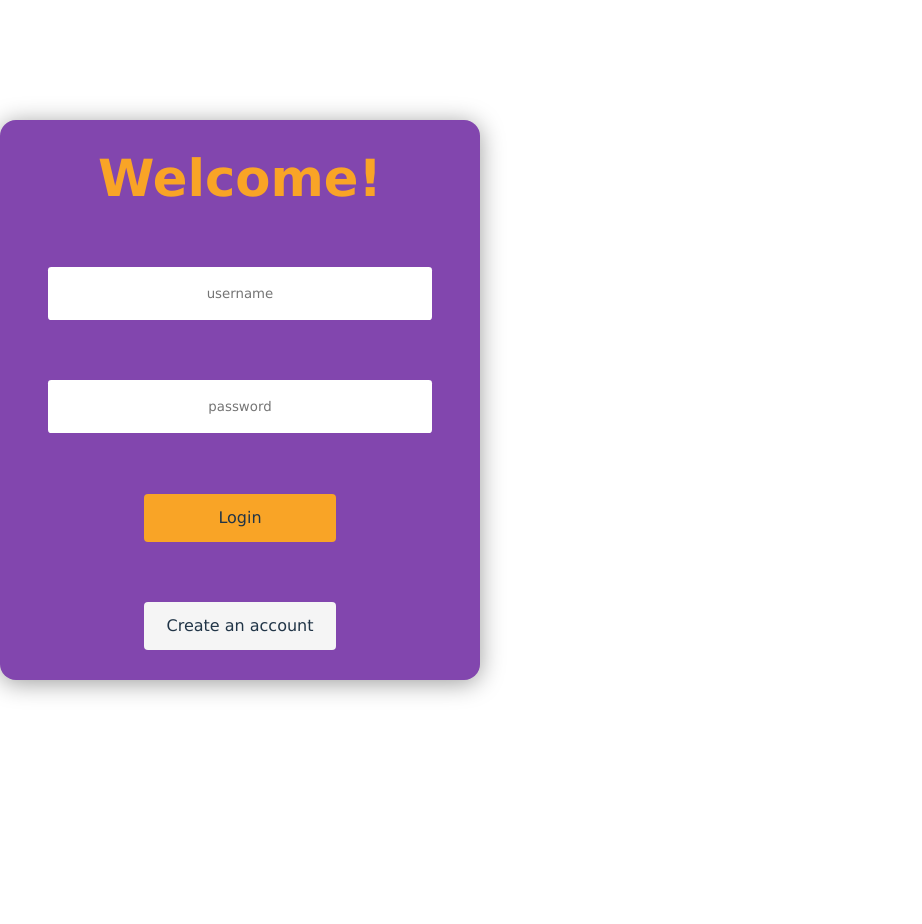
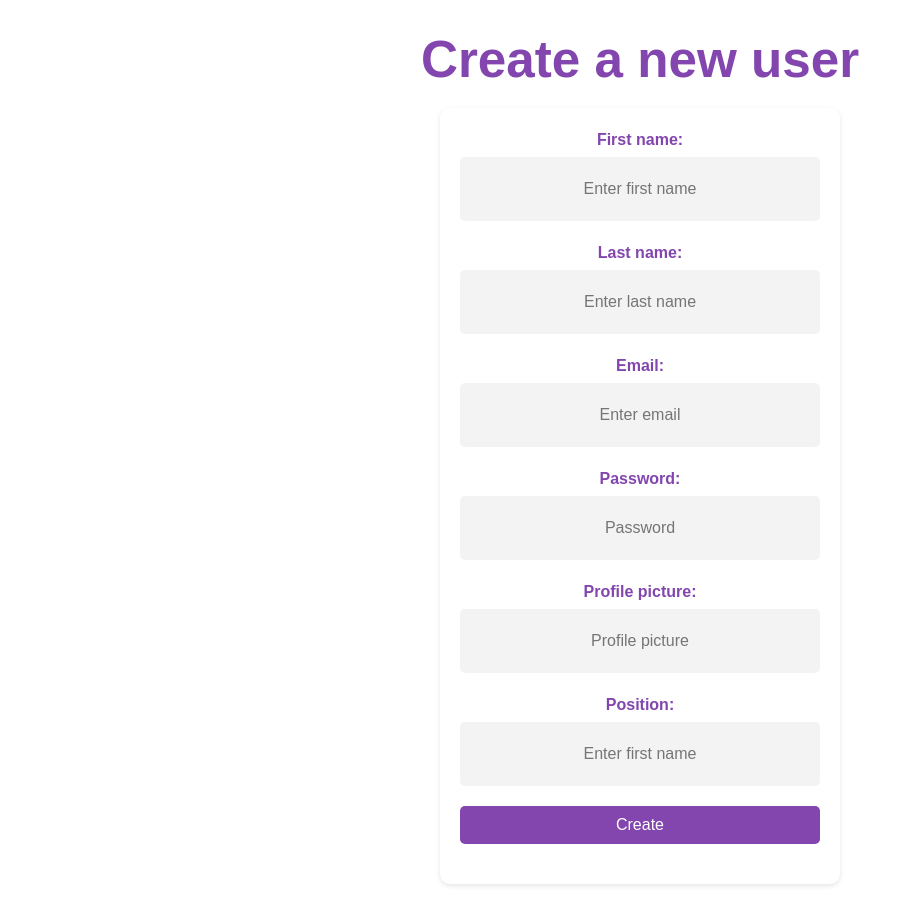
Before and after one commit to SheCodesAus/select_stars_group_2023_frontend, a React (Vite) app in the folder selectstars/: page /register in a window 1280 px wide. Shown: the top 924 px of the page, without its empty margins (0-922 px from the left). Before the commit the page ends 800 px from the top, so only its background shows below. Built offline with nearby package versions, Linux system fonts and the light colour scheme.

Commit message:
Create User Form
Create User Form

```diff
--- a/selectstars/src/App.jsx
+++ b/selectstars/src/App.jsx
@@ -1,15 +1,59 @@
+import React from 'react';
+import { createBrowserRouter, RouterProvider, Outlet } from 'react-router-dom';
 import { useState } from 'react'
+import "./App.css";
 import reactLogo from './assets/react.svg'
 import viteLogo from '/vite.svg'
 import LoginForm from './components/LoginPage/loginform';
+import CreateUserForm from './components/CreateUserForm/CreateUserForm';
+
+// const HeaderLayout = () => {
+//   return (
+//     <div>
+//       <Nav />
+//       <Outlet />
+//     </div>
+//   )
+// }
+
+const router = createBrowserRouter([
+  {
+    // element: <HeaderLayout />,
+    children: [
+      // {
+      //   path: '/',
+      //   element: <HomePage />,
+      // },
+      {
+        path: 'login/',
+        element: <LoginForm />,
+      },
+      {
+        path: '/register',
+        element: <CreateUserForm />,
+      },
+    ]
+  }
+
+])
+
+function App() {
+
+  return (
+    <RouterProvider router={router}></RouterProvider>
+  )
+}
+
+export default App
 
 
-function App() {
-  return (
-    <div className='page'>
-      <LoginForm />
-    </div>
-  );
-}
-
-export default App;
+// function App() {
+//   return (
+//     <div className='page'>
+//       <LoginForm />
+//     </div>
+//     <div className='page'>
+//       <LoginForm />
+//   </div>
+//   );
+// }
--- a/selectstars/src/components/CreateUserForm/createUserForm.css
+++ b/selectstars/src/components/CreateUserForm/createUserForm.css
@@ -0,0 +1,68 @@
+* {
+    box-sizing: border-box;
+    margin: 0;
+    padding: 0;
+    font-family: Arial, sans-serif;
+}
+
+body {
+    background-color: #fff;
+}
+
+form {
+    margin: 20px auto;
+    max-width: 400px;
+    padding: 20px;
+    border-radius: 10px;
+    box-shadow: 0 2px 5px rgba(0, 0, 0, 0.1);
+}
+
+h1 {
+    color: #8246ae;
+    text-align: center;
+    margin-bottom: 20px;
+}
+
+.signUpField {
+    margin-bottom: 20px;
+}
+
+label {
+    display: block;
+    margin-bottom: 5px;
+    font-weight: bold;
+    color: #8246ae;
+}
+
+input {
+    width: 100%;
+    border: none;
+    border-radius: 5px;
+    padding: 10px;
+    font-size: 16px;
+    color: #333;
+    background-color: #f3f3f3;
+}
+
+button[type="submit"] {
+    display: block;
+    width: 100%;
+    border: none;
+    border-radius: 5px;
+    padding: 10px;
+    font-size: 16px;
+    color: #fff;
+    background-color: #8246ae;
+    cursor: pointer;
+}
+
+button[type="submit"]:hover {
+    background-color: #f3279a;
+}
+
+/* Responsive styles */
+@media screen and (max-width: 480px) {
+    form {
+        max-width: 100%;
+    }
+}
--- a/selectstars/src/components/CreateUserForm/createUserForm.jsx
+++ b/selectstars/src/components/CreateUserForm/createUserForm.jsx
@@ -1,5 +1,115 @@
-export const Register = () => {
+import React, { useState } from 'react'
+import { useNavigate } from "react-router-dom";
+import './CreateUserForm.css';
+
+function CreateUserForm() {
+    const [credentials, setCredentials] = useState({
+        username: '',
+        email: '',
+        password: '',
+    });
+
+    const navigate = useNavigate();
+
+    const handleChange = (event) => {
+        const { id, value } = event.target;
+        setCredentials((prevCredentials) => ({
+            ...prevCredentials,
+            [id]: value
+        }));
+    };
+
+    const handleSubmit = (event) => {
+        event.preventDefault();
+
+        if (
+            credentials.first_name && credentials.last_name && credentials.email && credentials.password) {
+            postData().then((response) => {
+                // window.localStorage.setItem("token", response.token);
+                ("credentials", response.credentials)
+                console.log(credentials)
+                navigate("/");
+            })
+        }
+    };
+
+    const postData = async () => {
+        const response = await fetch(`${import.meta.env.VITE_API_URL}users/`, {
+            method: "post",
+            headers: {
+                "Content-Type": "application/json",
+            },
+            body: JSON.stringify(credentials),
+        })
+        return response.json()
+    }
+
     return (
-        <>Register</>
+        <div>
+            <h1>
+                Create a new user
+            </h1>
+            <form>
+                <div className='signUpField'>
+                    <label htmlFor='first_name'>First name:</label>
+                    <input
+                        type="text"
+                        id="first_name"
+                        placeholder="Enter first name"
+                        onChange={handleChange}
+                    />
+                </div>
+                <div className='signUpField'>
+                    <label htmlFor='last_name'>Last name:</label>
+                    <input
+                        type="text"
+                        id="Last name"
+                        placeholder="Enter last name"
+                        onChange={handleChange}
+                    />
+                </div>
+                <div className='signUpField'>
+                    <label htmlFor='email'>Email:</label>
+                    <input
+                        type="text"
+                        id="email"
+                        placeholder="Enter email"
+                        onChange={handleChange}
+                    />
+                </div>
+                <div className='signUpField'>
+                    <label htmlFor='password'>Password:</label>
+                    <input
+                        type="password"
+                        id="password"
+                        placeholder="Password"
+                        onChange={handleChange}
+                    />
+                </div>
+                <div className='signUpField'>
+                    <label htmlFor='img'>Profile picture:</label>
+                    <input
+                        type="url"
+                        id="profile_img"
+                        placeholder="Profile picture"
+                        onChange={handleChange}
+                    />
+                </div>
+                <div className='signUpField'>
+                    <label htmlFor='position'>Position:</label>
+                    <input
+                        type="text"
+                        id="position"
+                        placeholder="Enter first name"
+                        onChange={handleChange}
+                    />
+                </div>
+                <div className='signUpField'>
+                    <button type="submit" onClick={handleSubmit}>Create</button>
+                </div>
+            </form>
+        </div>
     )
-}
+};
+
+export default CreateUserForm;
```
Also changed, not shown: 1 other file (tests, documents, lock files or other folders).
